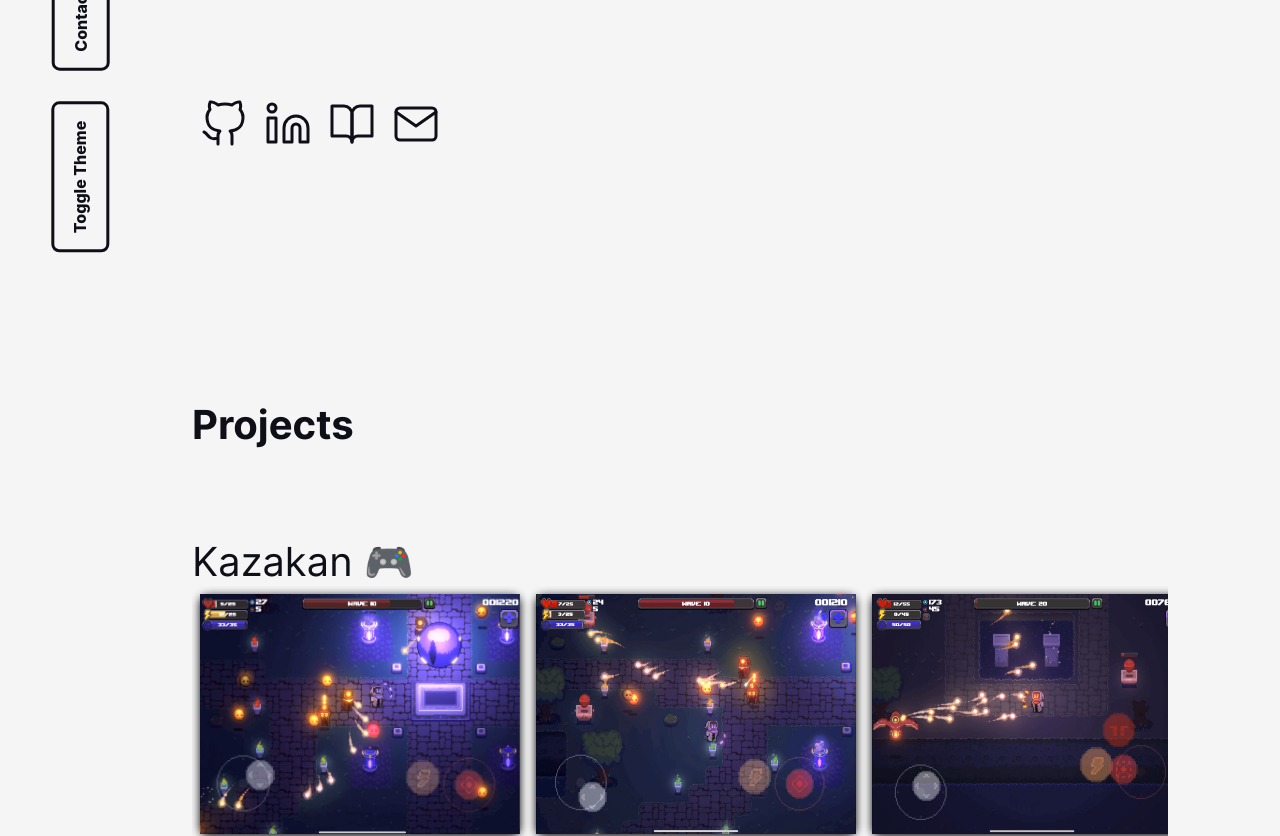
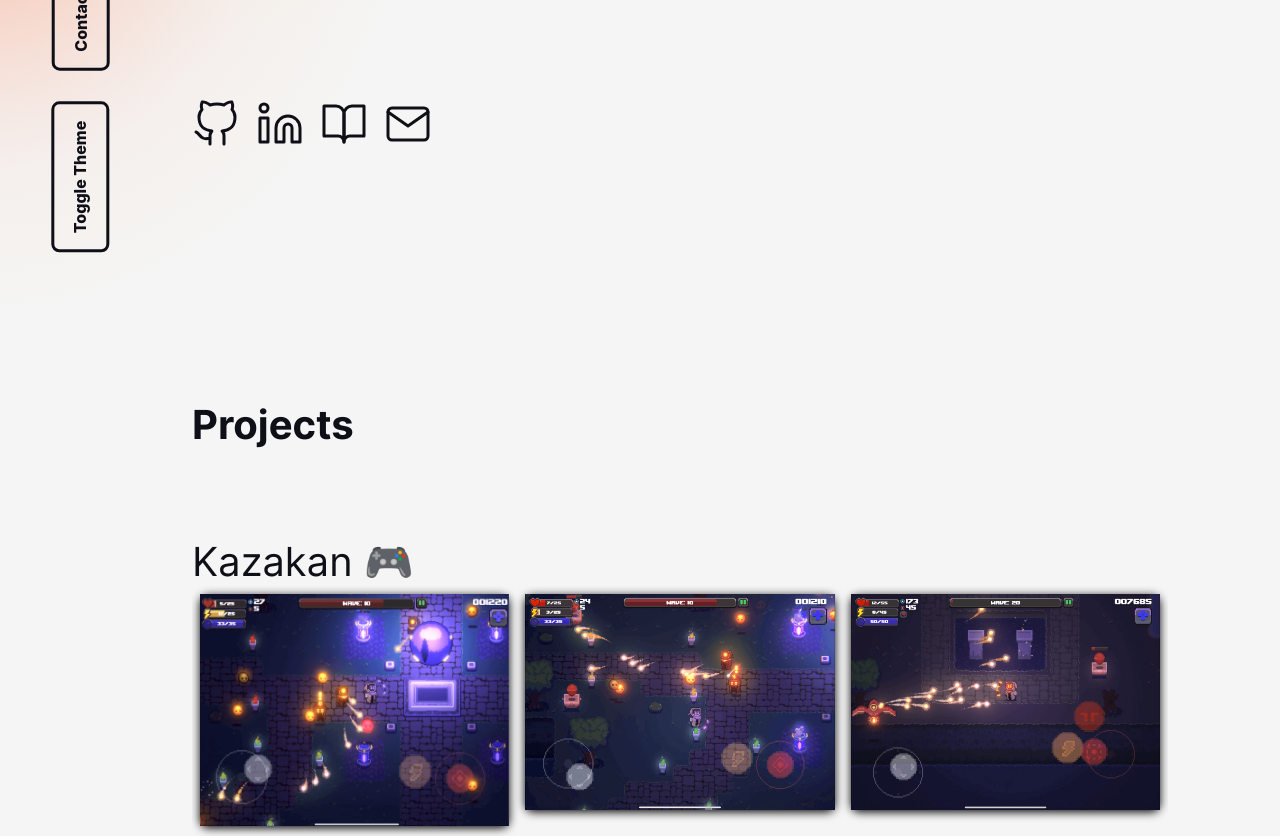
Before and after one commit to parssak/wip-website, a React (Create React App) app: page / in a window 1280 px wide. Shown: the part 480-1316 px from the top of the page. Built offline with nearby package versions, Linux system fonts and the light colour scheme; a web font is replaced by a local one.

Commit message:
Updated things

```diff
--- a/src/App.js
+++ b/src/App.js
@@ -1,4 +1,4 @@
-import { useState } from 'react';
+import { useEffect, useState } from 'react';
 import Hero from './layout-components/Hero';
 import Projects from './layout-components/Projects';
 import NavBar from './layout-components/NavBar';
@@ -14,6 +14,11 @@ import './styles/App.scss';
 import Footer from './minor-components/Footer';
 import Popup from './minor-components/Popup';
 
+import DopeBackground from './minor-components/DopeBackground';
+
+function noScroll() {
+  window.scrollTo(0, 0);
+}
 
 export default function App() {
   const theme = useSelector(state => state.theme);
@@ -36,20 +41,29 @@ export default function App() {
     setCurrImage(null);
   }
 
+  function restoreScroll() {
+    window.removeEventListener('scroll', noScroll);
+  }
+
+  useEffect(() => {
+    window.addEventListener('scroll', noScroll);
+  }, [])
   return (
+    <>
+      <DopeBackground />
       <div className={`main ${theme}`}>
-      <div className={`splash noselect ${theme}`} aria-hidden="true">Hi, I'm Parssa <span className="wave">👋</span></div>
+        <div onAnimationEnd={e => e.animationName === 'intro' && restoreScroll()} className={`splash noselect ${theme}`} aria-hidden="true">Hi, I'm Parssa <span className="wave">👋</span></div>
+
         <NavBar currFocus={currFocus} />
         <div className="body">
-        {currImage !== null && <Popup currImage={currImage} removeImage={deselectImage}/>}
+          {currImage !== null && <Popup currImage={currImage} removeImage={deselectImage} />}
 
           <UserThemeListener />
           <InView as="div" onChange={(inView, entry) => changeFocus('hero', inView)}>
             <Hero ref={heroRef} />
           </InView>
-
           <InView as="div" onChange={(inView, entry) => changeFocus('projects', inView)}>
-          <Projects ref={projectRef} selectedImage={selectedImage}/>
+            <Projects ref={projectRef} selectedImage={selectedImage} />
           </InView>
 
           <InView as="div" onChange={(inView, entry) => changeFocus('contact', inView)}>
@@ -58,5 +72,6 @@ export default function App() {
         </div>
         <Footer />
       </div>
+    </>
   );
 }
--- a/src/layout-components/Projects.js
+++ b/src/layout-components/Projects.js
@@ -1,23 +1,52 @@
-import React from 'react'
+import React, { useEffect, useState } from 'react'
 import Project from './Project';
 import { useSelector } from 'react-redux';
 import { projects } from '../projects';
-
-export default function Projects({selectedImage}) {
+let all = [[' ', true]];
+let curr = [' ', true];
+export default function Projects({ selectedImage }) {
     const theme = useSelector(state => state.theme);
-
+    const [currentStickyName, setCurrentStickyName] = useState([' ', true]);
+    const [onMobile, setOnMobile] = useState(false)
     function clickedImage(e) {
         selectedImage(e.target.src);
     }
 
+    useEffect(() => {
+       window.addEventListener("touchstart", () => {setOnMobile(true)})
+    }, []);
+
+    const handle = newProj => {
+        if (newProj[1]) {
+            all = all.filter(e => e[0] !== newProj[0]);
+            all.push(newProj);
+            setCurrentStickyName(newProj)
+        }
+        else if (!newProj[1] && newProj[0] === curr[0]) {
+            let foo = projects.map(e => e.name).indexOf(curr[0])
+            setCurrentStickyName(foo <= 0 ? [' ', true] : [projects[foo - 1].name, true]);
+        }
+    }
+
+    useEffect(() => {
+        curr = currentStickyName;
+    }, [currentStickyName])
     return (
         <div className="projects" id="projects">
             <div className={`sticky-header ${theme}`}>
-                <h3>Projects</h3>
+
+                <h3>Projects
+                    {
+                        !onMobile && currentStickyName[0] !== ' ' && <span className={'project-name'}>: {currentStickyName[0]}</span>
+                    }
+                </h3>
+                {/* // {`Projects` + (currentStickyName[0] ? ': ' + currentStickyName[0] : ' ')} */}
             </div>
-            {projects.map((project, x) => (
-                <Project project={project} x={x} key={"project-component" + x} clickedImage={clickedImage}/>
-            ))}
+            <div className="projects-container">
+                {projects.map((project, x) => (
+                    <Project project={project} x={x} key={"project-component" + x} clickedImage={clickedImage} currentStickyName={e => handle(e)} />
+                ))}
+            </div>
         </div>
     )
 }
--- /dev/null
+++ b/src/minor-components/DopeBackground.js
@@ -0,0 +1,32 @@
+function DopeBackground() {
+    return (
+        <div className="dope-bg" style={{ position: 'absolute', maxWidth: '100vw' }}>
+            <svg width='90vw' height="1024" viewBox="0 0 100vw 1024" fill="none" xmlns="http://www.w3.org/2000/svg">
+                <g clip-path="url(#clip0)">
+                    <rect width="100vw" height="1024" fill="none" />
+                    <ellipse opacity="0.35" cx="-5.66509" cy="398.167" rx="455.056" ry="432.842" transform="rotate(-31.116 -5.66509 398.167)" fill="url(#paint0_radial)" />
+                    <ellipse opacity="0.35" cx="39.5973" cy="29.8937" rx="804.848" ry="569.977" transform="rotate(-31.116 39.5973 29.8937)" fill="url(#paint1_radial)" />
+                </g>
+                <defs>
+                    <radialGradient id="paint0_radial" cx="0" cy="0" r="1" gradientUnits="userSpaceOnUse" gradientTransform="translate(-5.66513 398.167) rotate(90) scale(432.842 455.056)">
+                        <stop stop-color="#FF693A" />
+                        <stop offset="0.59375" stop-color="#F3BBA7" stop-opacity="0.27" />
+                        <stop offset="0.902794" stop-color="#F7C15B" stop-opacity="0" />
+                        <stop offset="1" stop-color="#F3F0E9" stop-opacity="0" />
+                    </radialGradient>
+                    <radialGradient id="paint1_radial" cx="0" cy="0" r="1" gradientUnits="userSpaceOnUse" gradientTransform="translate(39.5972 29.8937) rotate(90) scale(569.977 804.848)">
+                        <stop stop-color="#5844D3" />
+                        <stop offset="0.59375" stop-color="#F3BBA7" stop-opacity="0.27" />
+                        <stop offset="0.876752" stop-color="#F6C068" stop-opacity="0.047296" />
+                        <stop offset="1" stop-color="#F3F0E9" stop-opacity="0" />
+                    </radialGradient>
+                    <clipPath id="clip0">
+                        <rect width="100vw" height="1024" fill="#000000" />
+                    </clipPath>
+                </defs>
+            </svg>
+        </div>
+    )
+}
+
+export default DopeBackground;
--- a/src/minor-components/Socials.js
+++ b/src/minor-components/Socials.js
@@ -6,7 +6,7 @@ export default function Socials({ helperClasses }) {
     const theme = useSelector(state => state.theme);
 
     return (
-        <div className={"socials " + helperClasses + " " + theme}>
+        <div className={"socials " + helperClasses + " " + theme} style={{backgroundColor: 'transparent'}}>
             <a href="https://github.com/parssak" target="_blank" rel="noopener noreferrer" className={theme} title="GitHub">
                 <svg xmlns="http://www.w3.org/2000/svg" width="48" height="48" viewBox="0 0 24 24" fill="none" stroke="currentColor" strokeWidth="1.5" strokeLinecap="round" strokeLinejoin="round" className="feather feather-github"><path d="M9 19c-5 1.5-5-2.5-7-3m14 6v-3.87a3.37 3.37 0 0 0-.94-2.61c3.14-.35 6.44-1.54 6.44-7A5.44 5.44 0 0 0 20 4.77 5.07 5.07 0 0 0 19.91 1S18.73.65 16 2.48a13.38 13.38 0 0 0-7 0C6.27.65 5.09 1 5.09 1A5.07 5.07 0 0 0 5 4.77a5.44 5.44 0 0 0-1.5 3.78c0 5.42 3.3 6.61 6.44 7A3.37 3.37 0 0 0 9 18.13V22"></path></svg>
             </a>
--- a/src/projects.js
+++ b/src/projects.js
@@ -69,17 +69,17 @@ export const projects = [
         //     }
         ]
     },
-    {
-        name: "TeaBlocks 🍎",
-        description: `An educational mobile app for teaching kids to code through a node-based visual programming language and lessons. I'm currently working on this project, but there is a demo available if you want to check it out!  `,
-        media: ["/media/teab_3.png", "/media/tea_2.png", "/media/tea_3.png"],
-        tech: ["TypeScript", "React Native", "ExpressJS", "PostgreSQL"],
-        platforms: ["TBD"],
-        links: [
-        {
-            text: "Browser Demo",
-            icon: linkIcon,
-                link: "https://parssak.github.io/teablocks-demo/"
-        }]
-    }
+    // {
+    //     name: "TeaBlocks 🍎",
+    //     description: `An educational mobile app for teaching kids to code through a node-based visual programming language and lessons. I'm currently working on this project, but there is a demo available if you want to check it out!  `,
+    //     media: ["/media/teab_3.png", "/media/tea_2.png", "/media/tea_3.png"],
+    //     tech: ["TypeScript", "React Native", "ExpressJS", "PostgreSQL"],
+    //     platforms: ["TBD"],
+    //     links: [
+    //     {
+    //         text: "Browser Demo",
+    //         icon: linkIcon,
+    //             link: "https://parssak.github.io/teablocks-demo/"
+    //     }]
+    // }
 ];
--- a/src/styles/App.scss
+++ b/src/styles/App.scss
@@ -20,20 +20,12 @@ html {
 
 // smart sticky header
 header {
-    position: sticky;
-    top: -1px;
-    padding-top: 2.5rem;
     font-size: 2.5rem;
     padding-top: 3rem;
     white-space: nowrap;
     overflow-x: visible;
     &.isSticky {
         z-index: 1;
-        &::before {
-            content: "                : ";
-            white-space: pre;
-            font-weight: 600;
-        }
     }
     @media (max-width: $mobileBreakpoint) {
         font-size: 2rem;
@@ -119,6 +111,8 @@ $bodyInlineMarginMobile: 1rem;
 .body {
     margin: $bodyInlineMarginReg;
     margin-right: 5rem;
+    position: relative;
+    z-index: 2;
     @media (max-width: $tabletBreakpoint) {
         margin: $bodyInlineMarginTab;
         margin-top: 0rem;
@@ -219,6 +213,13 @@ $bodyInlineMarginMobile: 1rem;
 .projects {
     @media (min-width: $tabletBreakpoint) {
         margin: 2em;
+    }
+    .projects-container {
+        // background-color: red;
+        // display: flex;
+        // flex-direction: column;
+        // justify-content: center;
+        // align-items: center;
     }
 }
 
@@ -343,7 +344,7 @@ $bodyPaddingFooterTab: $bodyInlineMarginTab + 2rem;
     background-color: rgba(0, 0, 0, 0.5);
     img {
         max-width: 75%;
-
+        max-height: 90vh;
         @media (max-width: $tabletBreakpoint) {
             max-width: 85%;
         }
@@ -386,7 +387,7 @@ $bodyPaddingFooterTab: $bodyInlineMarginTab + 2rem;
     text-align: center;
     font-size: 3rem;
     pointer-events: none;
-    animation: intro 3s linear 0.5s 1 normal forwards;
+    animation: intro 1s linear 0.5s 1 normal forwards;
 
     font-size: 3.5rem;
     font-weight: 600;
@@ -406,7 +407,6 @@ $bodyPaddingFooterTab: $bodyInlineMarginTab + 2rem;
     }
     100% {
         transform: scale(1);
-
     }
 }
 
@@ -421,13 +421,37 @@ $bodyPaddingFooterTab: $bodyInlineMarginTab + 2rem;
     }
 }
 
-
 .noselect {
-  -webkit-touch-callout: none; /* iOS Safari */
+    -webkit-touch-callout: none; /* iOS Safari */
     -webkit-user-select: none; /* Safari */
-     -khtml-user-select: none; /* Konqueror HTML */
-       -moz-user-select: none; /* Old versions of Firefox */
-        -ms-user-select: none; /* Internet Explorer/Edge */
-            user-select: none; /* Non-prefixed version, currently
+    -khtml-user-select: none; /* Konqueror HTML */
+    -moz-user-select: none; /* Old versions of Firefox */
+    -ms-user-select: none; /* Internet Explorer/Edge */
+    user-select: none; /* Non-prefixed version, currently
                                   supported by Chrome, Edge, Opera and Firefox */
 }
+
+.gradient-bg {
+    max-width: 100vw;
+    background: radial-gradient(closest-side, rgba(228, 79, 79, 0.7), rgba(228, 79, 79, 0)) no-repeat scroll 600% 500% /
+            90% 90%,
+        radial-gradient(closest-side, rgba(228, 79, 79, 0.7), rgba(228, 79, 79, 0)) no-repeat scroll 600% 180% / 90% 90%,
+        radial-gradient(closest-side, rgba(250, 250, 218, 0.2), rgba(250, 250, 218, 0)) no-repeat scroll 100% 150% / 75%
+            50%,
+        radial-gradient(closest-side, rgba(250, 250, 218, 0.3), rgba(250, 250, 218, 0)) no-repeat scroll -400% -100% /
+            90% 80%,
+        radial-gradient(closest-side, rgba(94, 225, 249, 0.8), rgba(94, 225, 249, 0)) no-repeat scroll -100% -250% / 85%
+            80%,
+        radial-gradient(closest-side, rgba(94, 225, 249, 0.6), rgba(94, 225, 249, 0)) no-repeat scroll -170% 100% / 70% 60%,
+        linear-gradient(30deg, rgb(110, 16, 206) 10%, rgba(110, 16, 206, 0) 70%, rgba(255, 255, 255, 0) 90%) no-repeat
+            scroll 50% 50% / 100% 100%,
+        linear-gradient(144deg, rgba(233, 235, 104, 0), rgba(233, 235, 104, 0.3)) no-repeat scroll 0% 0%,
+        linear-gradient(90deg, rgba(104, 184, 235, 0.11), rgba(15, 216, 223, 0.11)) no-repeat scroll 0% 0%,
+        rgb(255, 255, 255) none repeat scroll 0% 0%;
+}
+
+.socials {
+    a {
+        background: none;
+    }
+}
--- a/src/styles/Project.scss
+++ b/src/styles/Project.scss
@@ -3,6 +3,7 @@
 .project {
     min-height: 50vh;
 
+    // background-color: green;
     h4 {
         font-size: 1.5em;
         margin-bottom: 0.3rem;
@@ -16,30 +17,36 @@
     .media {
         grid-area: media;
         display: flex;
-        overflow-x: auto;
+        // max-width: 100vw;
+        overflow: scroll;
+        // overflow-y: visible;
+        // padding: 1rem 1rem;
         &::-webkit-scrollbar {
             display: none;
         }
         -ms-overflow-style: none; /* IE and Edge */
         scrollbar-width: none; /* Firefox */
-
+        align-items: flex-start; /* new */
         img {
             animation: $loadIn;
-            max-width: 20rem;
-            max-height: 15rem;
-            width: auto;
-            height: auto;
+            display: flex;
+            flex: 1;
+            height: 100%;
+
             display: block;
             border-radius: 0.5em;
             box-shadow: 0 2px 10px black;
             margin: 0.5em;
             margin-bottom: 1em;
+            transition: all 0.2s ease-in-out;
             &:hover {
-                transition: 0.1s ease-in-out;
                 transform: scale(1.05);
                 cursor: pointer;
             }
-
+        }
+        overflow-y: visible;
+        &:hover {
+            overflow: visible;
         }
     }
 
@@ -64,7 +71,14 @@
         padding: 3rem;
         padding-left: 0;
         display: flex;
-        max-width: 60ch;
+        max-width: 80ch;
+        p {
+            max-width: 80ch;
+        }
         flex-grow: 1;
     }
 }
+
+.project-name {
+    font-weight: 400;
+}
--- a/src/styles/Socials.scss
+++ b/src/styles/Socials.scss
@@ -3,7 +3,7 @@
     transition: $standardTransition;
 
     svg {
-        margin-inline: 0.5rem;
+        margin-right: 1rem;
         cursor: pointer;
         &:hover {
             stroke-width: 2;
```
Also changed, not shown: src/index.js (+10 -10 lines), src/layout-components/Project.js (+25 -3 lines), src/minor-components/Header.js (+23 -19 lines), 1 other file (tests, documents, lock files or other folders). Lines whose indentation alone changed are shown as unchanged.
